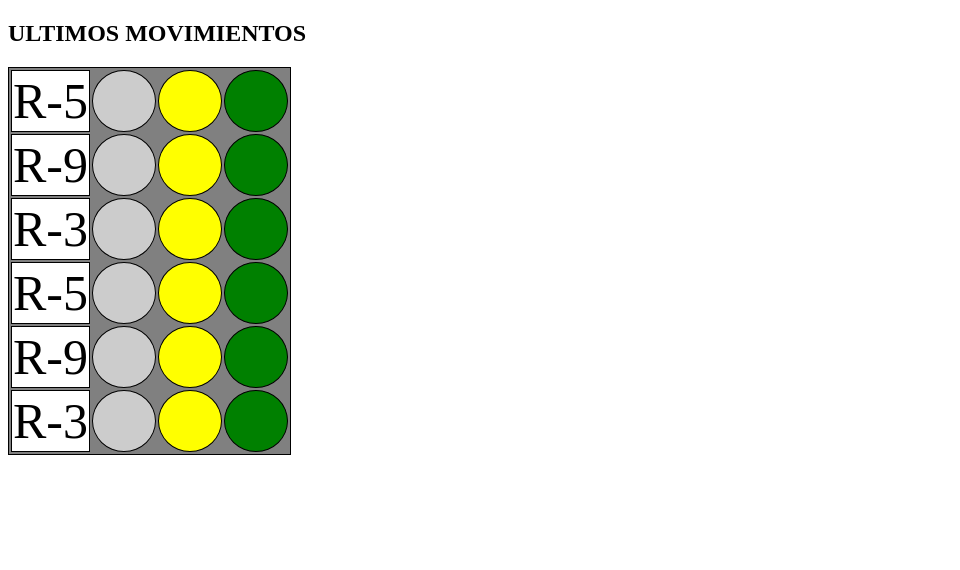
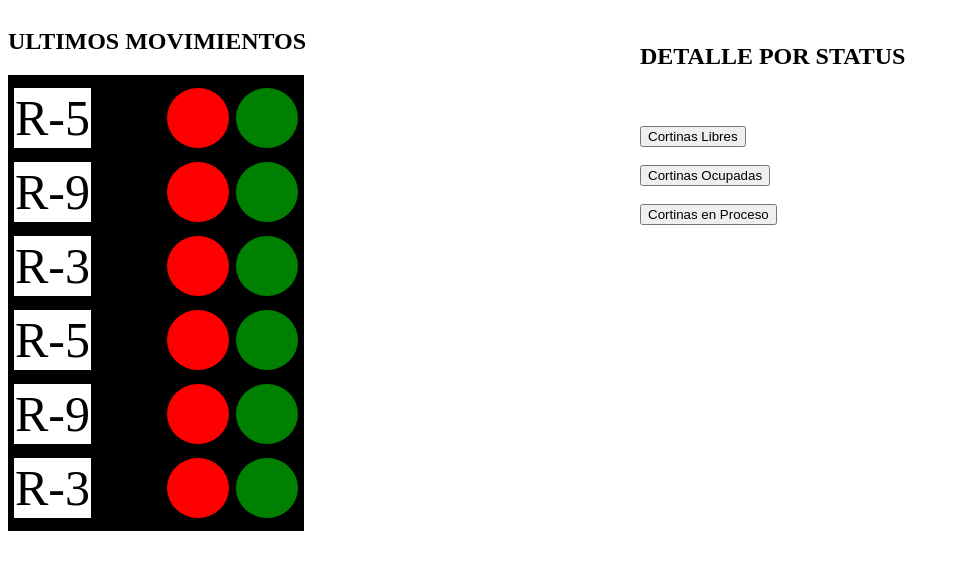
Before and after one commit to bryanUziel/Cortinas, a plain HTML site: page prerecibo.html in a window 1280 px wide. Shown: the whole page, without its empty margins (0-960 px from the left). Drawn offline with Linux system fonts and the light colour scheme.

Commit message:
bosquejo cortinas libres

```diff
--- /dev/null
+++ b/css/style-cortinasLibres.css
@@ -0,0 +1,22 @@
+table{
+	border-collapse: separate;
+	border-spacing: 5px 12px;
+	background: black;
+}
+
+.cortina{
+	border: 1px solid black;
+}
+.espacio{
+	background: white;
+}
+#idCortina{
+	background: white;
+	font-size: 50px;
+}
+
+#idGreen{
+	background: green;
+	width: 60px;
+	border-radius: 100%;
+}
--- a/css/style-prerecibo.css
+++ b/css/style-prerecibo.css
@@ -1,18 +1,31 @@
-table,tr,td{
+section{
+	float: left;
+	width: 50%;
+}
+aside{
+	margin-top: 15px;
+	float: right;
+	width: 50%;
+}
+table{
+	border-collapse: separate;
+	border-spacing: 5px 12px;
+	background: black;
+}
+tr,td{
 	border: 1px solid black;
-	background: gray;
 }
 #idCortina{
 	background: white;
 	font-size: 50px;
 }
 #idRed{
-	background: #ccc;
+	background: black;
 	width: 60px;
 	border-radius: 100%;
 }
 #idYellow{
-	background: yellow;
+	background: red;
 	width: 60px;
 	border-radius: 100%;
 }
--- a/prerecibo.html
+++ b/prerecibo.html
@@ -9,37 +9,37 @@
 	<section>
 		<h2>ULTIMOS MOVIMIENTOS</h2>
 		<table>
-			<tr id=idTraffic>
+			<tr>
 				<td id="idCortina">R-5</td>
 				<td id="idRed"></td>
 				<td id="idYellow"></td>
 				<td id="idGreen"></td>
 			</tr>
-			<tr id=idTraffic>
+			<tr>
 				<td id="idCortina">R-9</td>
 				<td id="idRed"></td>
 				<td id="idYellow"></td>
 				<td id="idGreen"></td>
 			</tr>
-			<tr id=idTraffic>
+			<tr>
 				<td id="idCortina">R-3</td>
 				<td id="idRed"></td>
 				<td id="idYellow"></td>
 				<td id="idGreen"></td>
 			</tr>
-			<tr id=idTraffic>
+			<tr>
 				<td id="idCortina">R-5</td>
 				<td id="idRed"></td>
 				<td id="idYellow"></td>
 				<td id="idGreen"></td>
 			</tr>
-			<tr id=idTraffic>
+			<tr>
 				<td id="idCortina">R-9</td>
 				<td id="idRed"></td>
 				<td id="idYellow"></td>
 				<td id="idGreen"></td>
 			</tr>
-			<tr id=idTraffic>
+			<tr>
 				<td id="idCortina">R-3</td>
 				<td id="idRed"></td>
 				<td id="idYellow"></td>
@@ -47,6 +47,11 @@
 			</tr>
 		</table>
 	</section>
-
+	<aside>
+		<h2>DETALLE POR STATUS</h2><br><br>
+		<button>Cortinas Libres</button><br><br>
+		<button>Cortinas Ocupadas</button><br><br>
+		<button>Cortinas en Proceso</button><br><br>
+	</aside>
 </body>
 </html>
```
Also changed, not shown: cortinasLibres.html (added, +28 -0 lines), index.html (+1 -1 lines).
